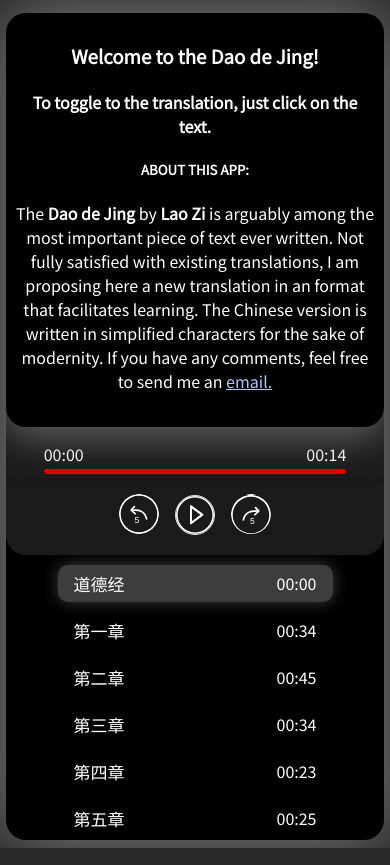
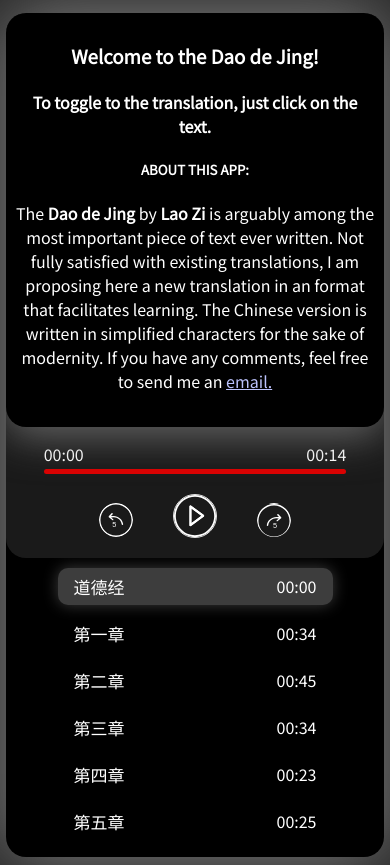
Before and after one commit to VidiHawk/dao-de-jing, a React (Create React App) app: page / in a window 390 px wide. Built offline with nearby package versions, Linux system fonts and the light colour scheme.

Commit message:
css control animations

```diff
--- a/public/index.html
+++ b/public/index.html
@@ -19,6 +19,5 @@
   <body>
     <noscript>You need to enable JavaScript to run this app.</noscript>
     <div id="root"></div>
-
   </body>
 </html>
--- a/src/css/player.scss
+++ b/src/css/player.scss
@@ -1,6 +1,4 @@
 @font-face {
-  // font-family: 'MyFonts';
-  // src: url("SIMKAI.TTF");
   font-family: 'Noto Sans SC', sans-serif;
   src: url('https://fonts.googleapis.com/css2?family=Noto+Sans+SC&family');
   unicode-range: U+4E00-9FFF;
@@ -36,8 +34,8 @@ body {
     justify-content: center;
     align-items: center;
     width: 97vw;
-    height: 98vh;
-    // max-height: 100%;
+    // height: 98vh;
+    height: 100vh;
     padding: 0px;
     margin-top: 5px;
     border-radius: $border-radius;
@@ -86,10 +84,8 @@ body {
           box-sizing: border-box;
         }
         .playing__bar {
-          // display: inline-block;
           background: $primary;
           width: 30%;
-          // height: 100%;
           animation: up-and-down 1.3s ease infinite alternate;
         }
         .playing__bar1 {
@@ -128,7 +124,6 @@ body {
         height: 5px;
         background: $primary;
         border-radius: 5px;
-        // cursor: pointer;
         &:hover{
           .hover-playhead{
              opacity: 1;
@@ -187,28 +182,27 @@ body {
       .controls{
         margin: 12px 0px;
         button{
-          color: white;
+          // color: white;
           border-radius: 50%;
-          margin: 8px 8px;
+          margin: 8px 20px;
           text-align: center;
           transition: 0.2s;
           background: 0;
-          // cursor: pointer;
           border: none;
           &:focus{
             outline: none;
           }
           &.back-5{
-            width: 40px;
-            height: 40px;
+            width: 34px;
+            height: 34px;
             background-image: url("../img/back-5.svg");
-            &:hover{
-              transform: scale(1.2);
+            &:active{
+              transform: scale(1.1);
             }
           }
           &.play{
-            width: 40px;
-            height: 40px;
+            width: 44px;
+            height: 44px;
             border: 1px solid #e2e2e2;
             background-image: url("../img/play.svg");
             &:hover{
@@ -217,8 +211,8 @@ body {
             }
           }
           &.pause{
-              width: 40px;
-              height: 40px;
+              width: 44px;
+              height: 44px;
               border: 1px solid #e2e2e2;
               background-image: url("../img/pause.svg");
               &:hover{
@@ -230,24 +224,24 @@ body {
             width: 40px;
             height: 40px;
             background-image: url("../img/rewind.svg");
-            &:hover{
-              transform: scale(1.2);
+            &:active{
+              transform: scale(1.1);
             }
           }
           &.next{
             width: 40px;
             height: 40px;
             background-image: url("../img/fforward.svg");
-            &:hover{
-              transform: scale(1.2);
+            &:active{
+              transform: scale(1.1);
             }
           }
           &.forward-5{
-            width: 40px;
-            height: 40px;
+            width: 34px;
+            height: 34px;
             background-image: url("../img/forward-5.svg");
-            &:hover{
-              transform: scale(1.2);
+            &:active{
+              transform: scale(1.1);
             }
           }
         }
```
